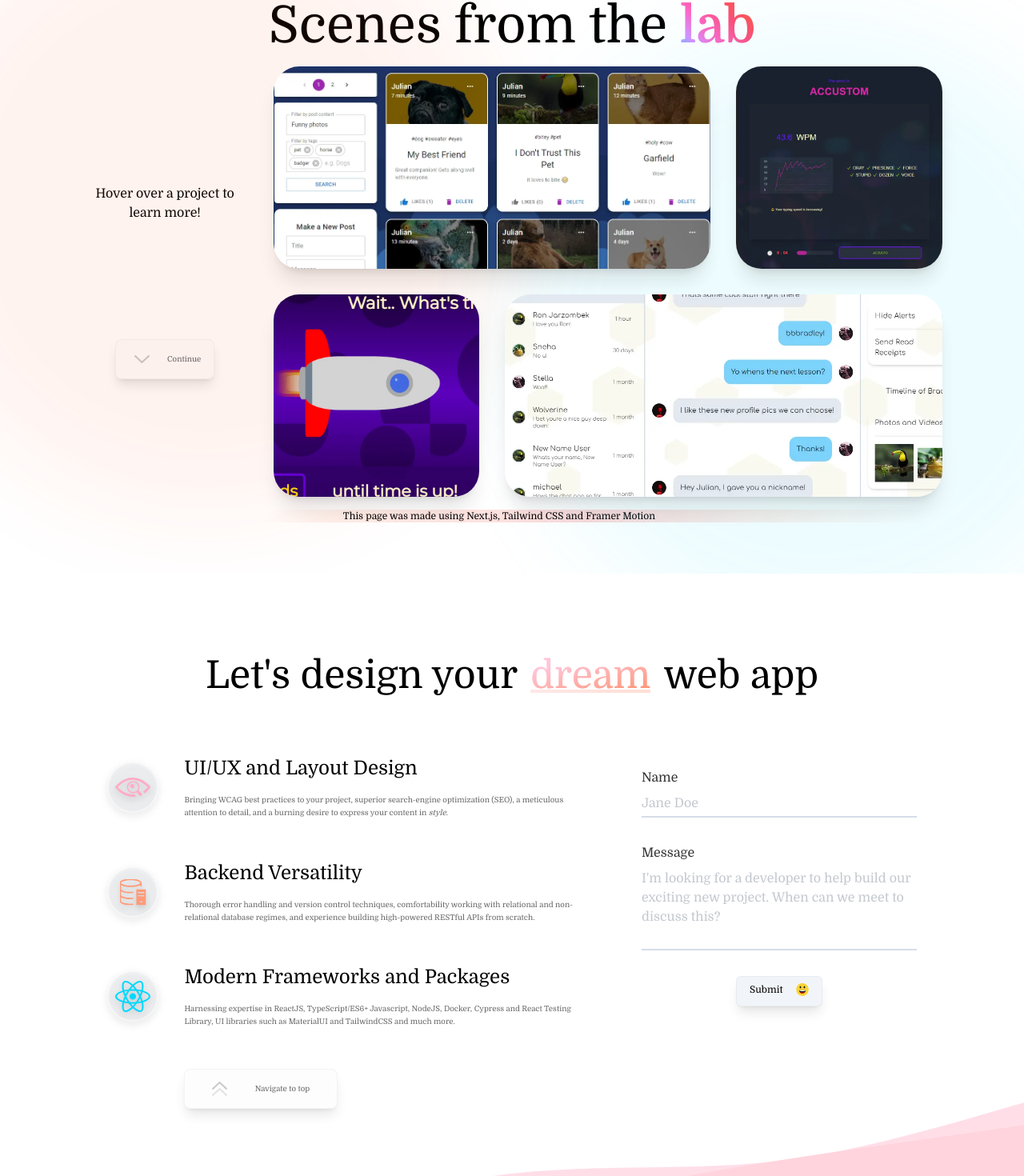
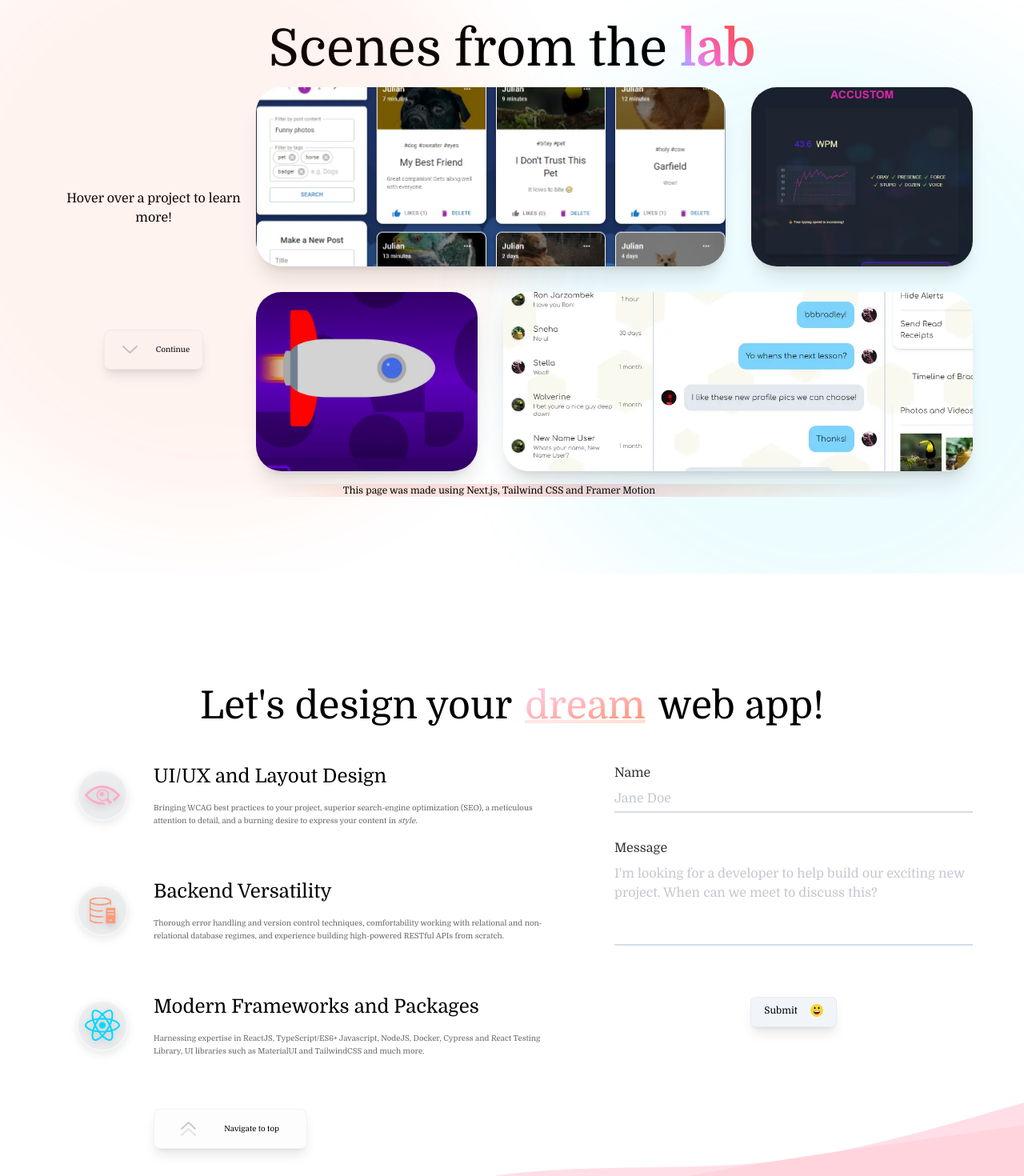
Before and after one commit to julianlk522/portfo, a Next.js app: page / in a window 1280 px wide. Shown: the part 1683-3153 px from the top of the page at 80% size. Built offline with nearby package versions, Linux system fonts and the light colour scheme.

Commit message:
improve NavDropdownButton animations, small improvements to spacing/sizing in Contact/ContactForm/Experience/Work/ProjectsGrid

```diff
--- a/components/Contact/Contact.tsx
+++ b/components/Contact/Contact.tsx
@@ -66,7 +66,7 @@ export default function Contact({ darkMode }) {
 		<motion.section
 			ref={containerRef}
 			id='contactContainer'
-			className='relative h-screen w-screen overflow-hidden'
+			className='relative h-screen w-screen overflow-hidden py-24 text-center lg:pb-0'
 			style={{ opacity: opacityTransform }}
 		>
 			<div
@@ -89,11 +89,7 @@ export default function Contact({ darkMode }) {
 			</AnimatePresence>
 			<motion.section
 				id='contactOpacityTransformContainer'
-				className='relative flex h-full flex-col items-center justify-between overflow-hidden text-center lg:overflow-hidden xl:py-16'
-				style={{
-					padding:
-						'clamp(4rem, 4vw, 4vh) clamp(2rem, 8vw, 20vh) clamp(6rem, 4vw, 4vh)',
-				}}
+				className='relative flex h-full flex-col items-center justify-between overflow-hidden px-8 xs:px-16 md:pt-0 lg:overflow-hidden'
 			>
 				<AnimatePresence>
 					{!darkMode && showLightModeBg && (
@@ -108,8 +104,8 @@ export default function Contact({ darkMode }) {
 				</AnimatePresence>
 				<h2
 					id='contactTitle'
-					className='mb-auto dark:text-white lg:mt-auto'
-					style={{ fontSize: 'clamp(2rem, 8vw, 6vh)' }}
+					className='my-auto dark:text-white'
+					style={{ fontSize: 'clamp(2rem, 6vw, 6vh)' }}
 				>
 					Let&apos;s design your
 					<span
@@ -118,12 +114,12 @@ export default function Contact({ darkMode }) {
 						dream
 					</span>
 					<br className='xs:hidden' />
-					web app
+					web app!
 				</h2>
 				<div
 					ref={contentBodyRef}
 					id='contactContentBody'
-					className={`flex w-full max-w-7xl flex-col items-center overflow-x-hidden overflow-y-scroll text-start md:mt-16 lg:mt-0 lg:h-full lg:max-h-[80%] lg:flex-row lg:overflow-y-visible ${styles.contactContentBody}`}
+					className={`mt-8 flex w-full max-w-7xl flex-col items-center overflow-x-hidden overflow-y-scroll text-start lg:mt-0 lg:h-full lg:max-h-[80%] lg:flex-row lg:items-start lg:overflow-y-visible ${styles.contactContentBody}`}
 				>
 					<p className='my-16 text-xs opacity-60 dark:text-white md:mt-0 lg:hidden'>
 						Scroll down to see more
@@ -139,7 +135,7 @@ export default function Contact({ darkMode }) {
 
 					<motion.button
 						id='scrollUpPrompt'
-						className='relative my-16 flex w-full max-w-[12rem] items-center justify-between rounded-lg border-[1px] border-slate-700 border-opacity-5 bg-slate-300 bg-opacity-5 p-4 shadow-lg lg:hidden '
+						className='relative mt-16 mb-32 flex w-full max-w-[12rem] items-center justify-between rounded-lg border-[1px] border-slate-700 border-opacity-5 bg-slate-300 bg-opacity-5 p-4 shadow-lg lg:hidden '
 						whileHover={{ scale: 1.25 }}
 						whileTap={{ scale: 1.1 }}
 						variants={scrollPromptVariants}
--- a/components/Contact/ContactForm.tsx
+++ b/components/Contact/ContactForm.tsx
@@ -94,7 +94,7 @@ function ContactForm() {
 		<motion.form
 			id='contactForm'
 			ref={formRef}
-			className={`relative z-[1] flex h-full w-full max-w-xl flex-col items-center justify-start rounded-3xl py-8 px-8 after:absolute after:top-0 after:left-0 dark:text-white lg:max-h-[80%] lg:w-1/2 lg:max-w-xl lg:py-0 xl:w-[60%] ${styles.contactInput}`}
+			className={`relative z-[1] flex h-auto w-full max-w-xl flex-col items-center justify-start rounded-3xl py-8 px-8 after:absolute after:top-0 after:left-0 dark:text-white md:px-0 md:py-0 lg:ml-16 lg:max-h-[80%] lg:w-1/2 lg:max-w-xl xl:w-[60%] ${styles.contactInput}`}
 			variants={contactFormVariants}
 			initial='initial'
 			whileInView='visible'
@@ -123,7 +123,7 @@ function ContactForm() {
 			</div>
 			<div
 				id='messageInputContainer'
-				className='mb-8 flex w-full flex-col'
+				className='mb-16 flex w-full flex-col'
 			>
 				<label
 					htmlFor='messageInput'
--- a/components/Contact/Experience.tsx
+++ b/components/Contact/Experience.tsx
@@ -42,7 +42,7 @@ function Experience() {
 		<motion.div
 			ref={sectionRef}
 			id='experience'
-			className='relative flex h-[300%] w-full flex-col items-center justify-evenly space-y-16 dark:text-white xs:h-[200%] lg:mr-8 lg:h-full lg:space-y-4'
+			className='relative flex h-auto w-full flex-col items-center justify-evenly space-y-16 dark:text-white md:h-full md:justify-start'
 			style={{ maxWidth: 'max(50vw, 600px)' }}
 			variants={experienceVariants}
 			initial='initial'
@@ -203,7 +203,7 @@ function Experience() {
 						/>
 					</div>
 				</div>
-				<p className='ml-4 w-full text-xs opacity-60 dark:text-white lg:text-[0.6rem] 2xl:text-xs'>
+				<p className='ml-4 w-full text-xs dark:text-white lg:text-[0.6rem] 2xl:text-xs'>
 					Navigate to top
 				</p>
 			</motion.button>
--- a/components/Navbar/NavDropdownButton.tsx
+++ b/components/Navbar/NavDropdownButton.tsx
@@ -39,12 +39,12 @@ const NavDropdownButton = ({ showModal }) => {
 			<motion.rect
 				animate={
 					showModal
-						? { rotate: '45deg', y: -150 }
+						? { rotate: '45deg', y: '25%' }
 						: { rotate: 0, y: 0 }
 				}
 				transition={{ duration: 0.25 }}
 				x='126'
-				y='255'
+				y='7'
 				width='391'
 				height='60'
 				rx='30'
@@ -79,12 +79,12 @@ const NavDropdownButton = ({ showModal }) => {
 			<motion.rect
 				animate={
 					showModal
-						? { rotate: '-45deg', y: 100 }
+						? { rotate: '-45deg', y: '-50%' }
 						: { rotate: 0, y: 0 }
 				}
 				transition={{ duration: 0.25 }}
 				x='126'
-				y='7'
+				y='255'
 				width='391'
 				height='60'
 				rx='30'
--- a/components/Work/ProjectsGrid/ProjectsGrid.tsx
+++ b/components/Work/ProjectsGrid/ProjectsGrid.tsx
@@ -9,9 +9,9 @@ function ProjectsGrid({ gridMemberControls }) {
 	return (
 		<div
 			id='gridContentContainer'
-			className='m-auto flex h-[300%] w-full flex-col items-center justify-between self-start overflow-x-visible sm:overflow-y-scroll md:h-full lg:max-w-4xl lg:overflow-visible'
+			className='m-auto flex h-auto w-full flex-col items-center justify-between self-start overflow-x-visible sm:overflow-y-scroll md:h-full lg:max-w-4xl lg:overflow-visible'
 		>
-			<p className='my-16 text-xs opacity-40 dark:text-white md:hidden'>
+			<p className='my-16 text-xs opacity-60 dark:text-white md:hidden'>
 				Scroll down to see more
 			</p>
 			<div
@@ -63,8 +63,7 @@ function ProjectsGrid({ gridMemberControls }) {
 						.scrollIntoView({ behavior: 'smooth' })
 				}}
 			>
-				<div id='arrowContainer' className='relative h-full w-8'>
-					{/* Found at https://uxwing.com/line-angle-up-icon/ and used with permission */}
+				<div className='relative h-4 w-8'>
 					<div
 						id='primaryArrowContainer'
 						className='absolute top-[-25%] h-full w-full'
@@ -78,7 +77,7 @@ function ProjectsGrid({ gridMemberControls }) {
 						/>
 					</div>
 				</div>
-				<p className='ml-4 w-min text-xs opacity-60 lg:text-[0.6rem] 2xl:text-xs'>
+				<p className='ml-4 w-min text-xs lg:text-[0.6rem] 2xl:text-xs'>
 					Continue
 				</p>
 			</motion.button>
--- a/components/Work/Work.tsx
+++ b/components/Work/Work.tsx
@@ -110,10 +110,7 @@ export default function Work({ darkMode }) {
 			</AnimatePresence>
 			<motion.div
 				id='workContent'
-				className='relative flex h-full flex-col items-center justify-center overflow-hidden text-center md:justify-between  md:overflow-y-hidden'
-				style={{
-					padding: 'clamp(4rem, 4vw, 4vh) clamp(2rem, 8vw, 20vh)',
-				}}
+				className='relative flex h-full flex-col items-center justify-center overflow-hidden px-16 py-24 text-center  md:justify-between md:overflow-y-hidden'
 			>
 				<motion.div
 					id='bgCircleEffectOrange'
@@ -156,7 +153,7 @@ export default function Work({ darkMode }) {
 				>
 					<motion.div
 						id='projectsSideTextLg'
-						className='mr-8 hidden h-full max-w-[25%] flex-col items-center justify-evenly bg-contain bg-center bg-no-repeat dark:text-white lg:flex'
+						className='hidden h-full max-w-[25%] flex-col items-center justify-evenly dark:text-white lg:flex'
 						variants={textBodyVariants}
 						initial='initial'
 						animate={textBodyControls}
@@ -194,7 +191,7 @@ export default function Work({ darkMode }) {
 									/>
 								</div>
 							</div>
-							<p className='ml-4 w-min text-xs opacity-60 lg:text-[0.6rem] 2xl:text-xs'>
+							<p className='ml-4 w-min text-xs lg:text-[0.6rem] 2xl:text-xs'>
 								Continue
 							</p>
 						</motion.button>
```
